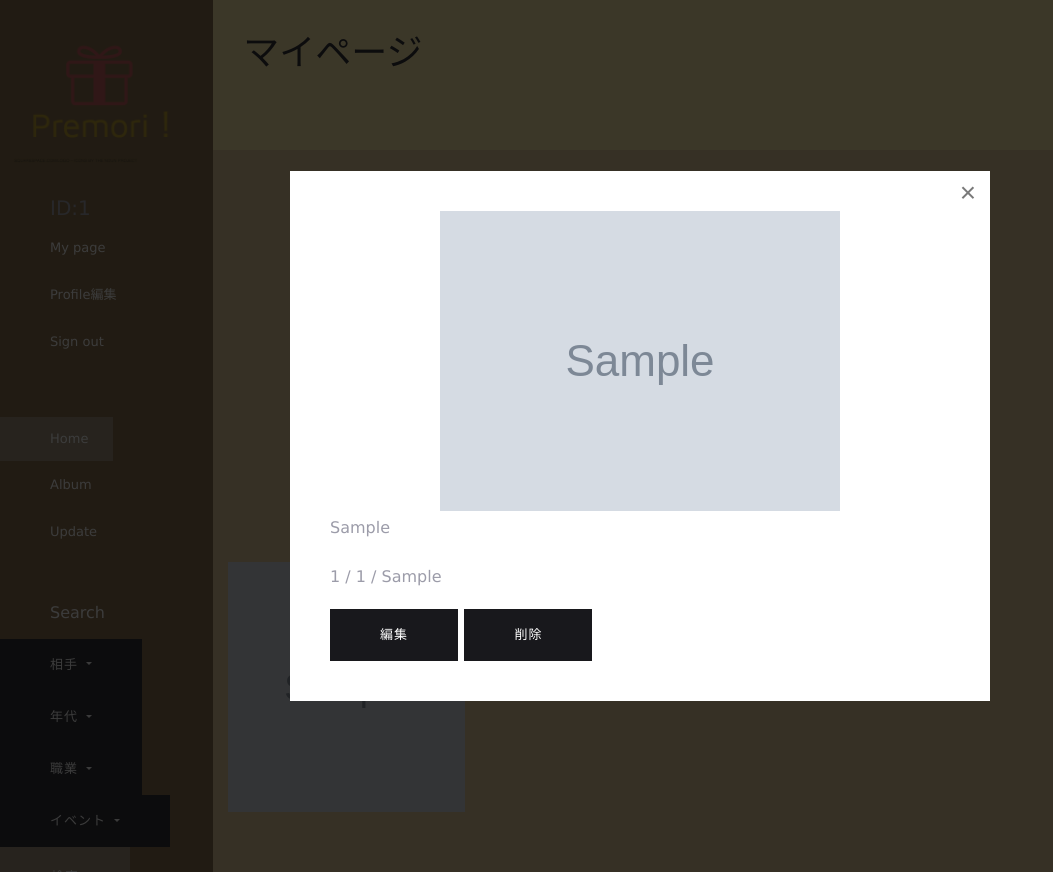
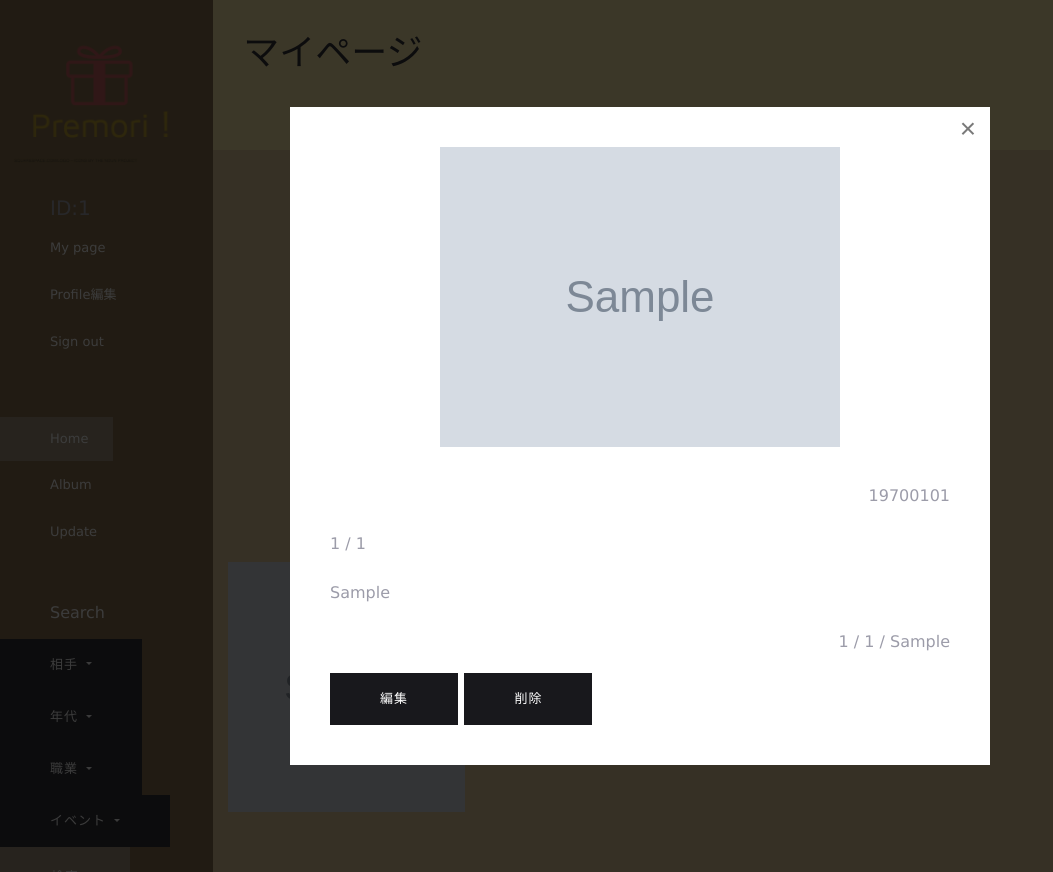
Before and after one commit to Hiroyamiyazaki/Machu-Picchu, a PHP site: page /mypage.php in a window 1280 px wide, after a click that opens the changed part. Shown: the whole page, without its empty margins (0-1053 px from the left). Run offline with PHP 8.4, Linux system fonts and the light colour scheme; the visitor is signed in with stand-in values (Sample User, id 1); tables that the repository leaves empty hold one stand-in row (values such as "Sample post"); grey boxes marked "Sample" are stand-in pictures; data that the repository does not hold is empty; some web fonts are replaced.

Commit message:
画像位置調整、コメントなど位置調整

```diff
--- a/assets/css/mypage.style.css
+++ b/assets/css/mypage.style.css
@@ -25,10 +25,20 @@ h3 {
     object-fit: cover;
 }
 
+.feed_con {
+  display: flex;
+  justify-content: center;
+  align-items: center;
+}
+
 .mypage_padding{
     padding-left: 0;
     padding-right: 0;
 }
+
+
+/*modal css*/
+
 
 .hoge {
     position: relative;
@@ -43,3 +53,15 @@ h3 {
 .hoge .image, .hoge .popup-modal-dismiss {
     text-align: center;
 }
+
+.date_rec {
+    text-align: right;
+}
+
+.user_info {
+    text-align: right;
+}
+
+.btn_user {
+    text-align: right;
+}
--- a/mypage.php
+++ b/mypage.php
@@ -118,15 +118,16 @@
 
 
                     <div class="grid-sizer col-sm-12 col-md-6 col-lg-3"></div>
-                        <div class="grid-item branding  col-sm-12 col-md-6 col-lg-3">
+                        <div class="grid-item branding  col-sm-12 col-md-6 col-lg-3 feed_con">
                         <a class="popup-modal" href="#inline-wrap<?php echo $feed["id"] ?>"><img src="./assets/img/post_img/<?php echo $feed['img_name'] ?>" class="img_g"></a>
                         <div id="inline-wrap<?php echo $feed["id"] ?>" class="mfp-hide hoge">
-                          <div class="image"><img src="./assets/img/post_img/<?php echo $feed['img_name'] ?>"></div>
-                          <p><?php echo $feed['feed'] ?></p>
-                          <p><?php echo $feed['name']; ?> / <?php echo $feed['age_id']; ?> / <?php echo $feed['gender']; ?></p>
+                          <div class="image"><img src="./assets/img/post_img/<?php echo $feed['img_name'] ?>"></div><br>
+                          <p class="date_rec"><?php echo date('Ymd', strtotime($feed['date'])) ?></p><p><?php echo $feed['relation_id']; ?> / <?php echo $feed['event_id']; ?></p>
+                          <p><?php echo $feed['feed']; ?></p>
+                          <p class="user_info"><?php echo $feed['name']; ?> / <?php echo $feed['age_id']; ?> / <?php echo $feed['gender']; ?></p>
                             <?php if($feed["user_id"]==$_SESSION["id"]): ?>
-                              <a href="edit.php?feed_id=<?php echo $feed["id"] ?>" class="btn btn-success btn-xs">編集</a>
-                              <a onclick="return confilm('ほんとに消すの？');" href="delete.php?feed=<?php echo $feed["id"] ?>" class="btn btn-danger btn-xs">削除</a>
+                              <a href="edit.php?feed_id=<?php echo $feed["id"] ?>" class="btn btn-success btn-xs btn_user">編集</a>
+                              <a onclick="return confilm('ほんとに消すの？');" href="delete.php?feed=<?php echo $feed["id"] ?>" class="btn btn-danger btn-xs btn_user">削除</a>
                             <?php endif; ?>
                         </div>
                     </div>
--- a/search.php
+++ b/search.php
@@ -118,8 +118,6 @@
 
                 <?php endforeach; ?>
 
-
-
             </div>
 
             <!--=================== filter portfolio end====================-->
```
Also changed, not shown: index.php (+5 -9 lines). Lines whose indentation alone changed are shown as unchanged.
